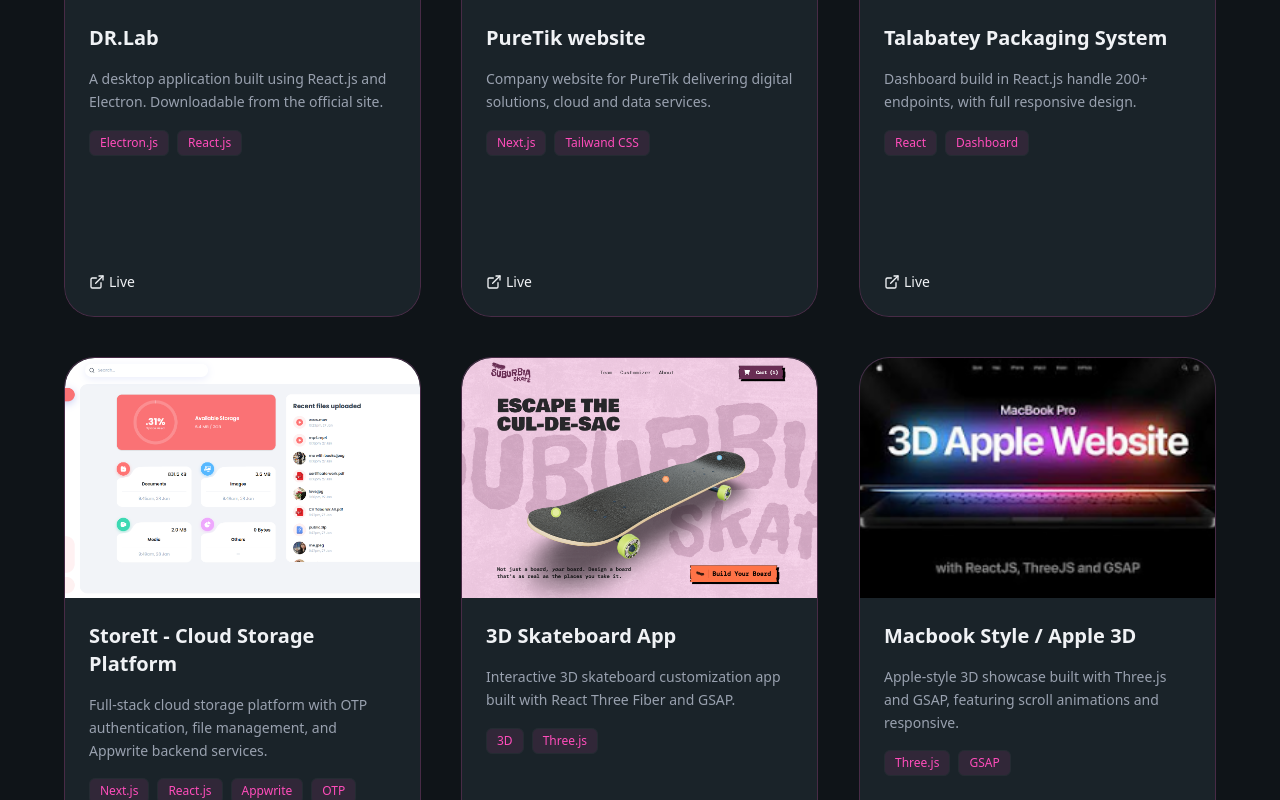
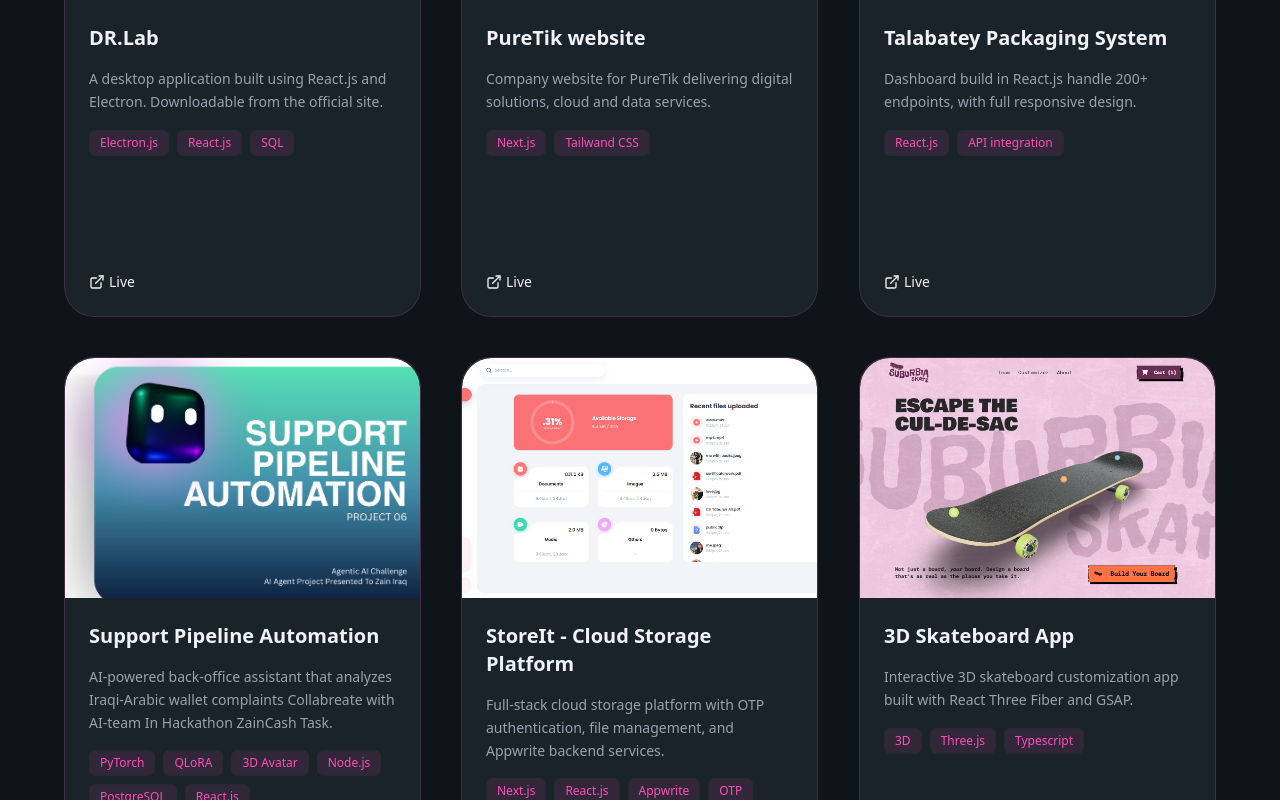
Before and after one commit to TabarakCodeCraft/New-Portfolio, a Next.js app: page / in a window 1280 px wide. Shown: the part 2020-2820 px from the top of the page. Built offline with nearby package versions, Linux system fonts and the light colour scheme.

Commit message:
add new app

```diff
--- a/src/sections/ProjectSection.tsx
+++ b/src/sections/ProjectSection.tsx
@@ -8,7 +8,7 @@ const projects = [
     description:
       "A desktop application built using React.js and Electron. Downloadable from the official site.",
     image: "/images/drlap.png",
-    tags: ["Electron.js", "React.js"],
+    tags: ["Electron.js", "React.js", "SQL"],
     liveUrl: "https://www.drlab.app/",
   },
   {
@@ -24,8 +24,26 @@ const projects = [
     description:
       "Dashboard build in React.js handle 200+ endpoints, with full responsive design.",
     image: "/images/talabatey.png",
-    tags: ["React", "Dashboard"],
+    tags: ["React.js", "API integration"],
     liveUrl: "https://talabatey-last-mail-sys.netlify.app/",
+  },
+  {
+    title: "Support Pipeline Automation",
+    description:
+      "AI-powered back-office assistant that analyzes Iraqi-Arabic wallet complaints Collabreate with AI-team In Hackathon ZainCash Task.",
+
+    image: "/images/supportAutomation.png",
+    tags: [
+      "PyTorch",
+      "QLoRA",
+      "3D Avatar",
+      "Node.js",
+      "PostgreSQL",
+      "React.js",
+    ],
+    gitHubLink:
+      "https://github.com/TabarakCodeCraft/Hackathon-ZainCash-WebApp-Task",
+    liveUrl: "https://aiagent-support-by-yousif-and-tabarak.netlify.app/",
   },
   {
     title: "StoreIt - Cloud Storage Platform",
@@ -33,14 +51,17 @@ const projects = [
       "Full-stack cloud storage platform with OTP authentication, file management, and Appwrite backend services.",
     image: "/images/storeIt.png",
     tags: ["Next.js", "React.js", "Appwrite", "OTP", "Cloud Storage"],
+    gitHubLink:
+      "https://github.com/TabarakCodeCraft/StoreIt-Clone-Google-Drive",
     liveUrl: "https://store-it-clone-google-drive-4ge8.vercel.app/",
   },
+
   {
     title: "3D Skateboard App",
     description:
       "Interactive 3D skateboard customization app built with React Three Fiber and GSAP.",
     image: "/images/3d-skateboard.png",
-    tags: ["3D", "Three.js"],
+    tags: ["3D", "Three.js", "Typescript"],
     gitHubLink: "https://github.com/TabarakCodeCraft/3d-Skateboard.git",
     liveUrl: "https://3d-skateboard-two.vercel.app/",
   },
@@ -76,7 +97,7 @@ const projects = [
     description:
       "Full-stack car rental app with bookings, admin dashboard and multi-language support.",
     image: "/images/carRental.png",
-    tags: ["Fullstack", "React"],
+    tags: ["Fullstack", "React.js"],
     gitHubLink: "https://github.com/TabarakCodeCraft/Car-Rental",
     liveUrl: "https://car-rental-frontend-by-tabarak2025.vercel.app/",
   },
```
Also changed, not shown: public/images/supportAutomation.png (added).
